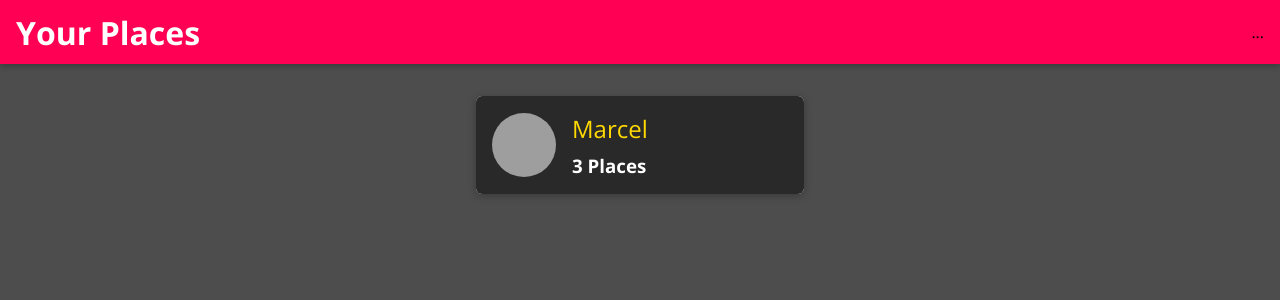
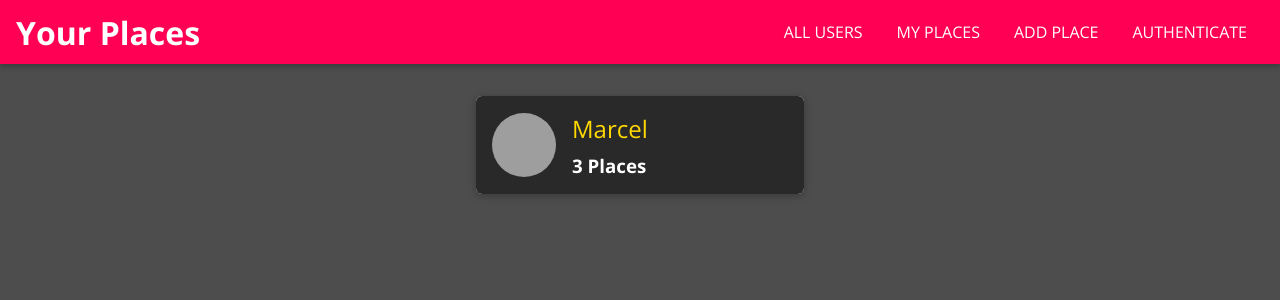
Before and after one commit to filus4/MERN-course, a React (Create React App) app in the folder FRONTEND/: page / in a window 1280 px wide. Shown: the top 300 px of the page. Built offline with nearby package versions, Linux system fonts and the light colour scheme; grey boxes are pictures that could not be loaded.

Commit message:
add navigation links

```diff
--- a/FRONTEND/src/shared/components/Navigation/main-navigation.js
+++ b/FRONTEND/src/shared/components/Navigation/main-navigation.js
@@ -2,6 +2,7 @@ import React from "react";
 import { Link } from "react-router-dom/cjs/react-router-dom";
 
 import MainHeader from "./main-header";
+import NavLinks from "./nav-links";
 import styles from "./main-navigation.module.css";
 
 const MainNavigation = (props) => {
@@ -15,7 +16,9 @@ const MainNavigation = (props) => {
       <h1 className={styles["main-navigation__title"]}>
         <Link to="/">Your Places</Link>
       </h1>
-      <nav>...</nav>
+      <nav>
+        <NavLinks />
+      </nav>
     </MainHeader>
   );
 };
--- /dev/null
+++ b/FRONTEND/src/shared/components/Navigation/nav-links.js
@@ -0,0 +1,27 @@
+import React from "react";
+import { NavLink } from "react-router-dom/cjs/react-router-dom";
+
+import styles from "./nav-links.module.css";
+
+const NavLinks = () => {
+  return (
+    <ul className={styles["nav-links"]}>
+      <li>
+        <NavLink to="/" exact>
+          ALL USERS
+        </NavLink>
+      </li>
+      <li>
+        <NavLink to="/u1/places">MY PLACES</NavLink>
+      </li>
+      <li>
+        <NavLink to="/places/new">ADD PLACE</NavLink>
+      </li>
+      <li>
+        <NavLink to="/auth">AUTHENTICATE</NavLink>
+      </li>
+    </ul>
+  );
+};
+
+export default NavLinks;
--- /dev/null
+++ b/FRONTEND/src/shared/components/Navigation/nav-links.module.css
@@ -0,0 +1,76 @@
+.nav-links {
+  list-style: none;
+  margin: 0;
+  padding: 0;
+  width: 100%;
+  height: 100%;
+  display: flex;
+  flex-direction: column;
+  justify-content: center;
+  align-items: center;
+}
+
+.nav-links li {
+  margin: 1rem;
+}
+
+.nav-links a {
+  border: 1px solid transparent;
+  color: #292929;
+  text-decoration: none;
+  padding: 0.5rem;
+}
+
+.nav-links a:hover,
+.nav-links a:active,
+.nav-links a.active {
+  background: #f8df00;
+  border-color: #292929;
+  color: #292929;
+}
+
+.nav-links button {
+  cursor: pointer;
+  border: 1px solid #292929;
+  color: #292929;
+  background: transparent;
+  padding: 0.5rem;
+  font: inherit;
+}
+
+.nav-links button:focus {
+  outline: none;
+}
+
+.nav-links button:hover,
+.nav-links button:active {
+  background: #292929;
+  color: white;
+}
+
+@media (min-width: 768px) {
+  .nav-links {
+    flex-direction: row;
+  }
+
+  .nav-links li {
+    margin: 0 0.5rem;
+  }
+
+  .nav-links a {
+    color: white;
+    text-decoration: none;
+  }
+
+  .nav-links button {
+    border: 1px solid white;
+    color: white;
+    background: transparent;
+  }
+
+  .nav-links button:hover,
+  .nav-links button:active {
+    background: #f8df00;
+    color: #292929;
+  }
+}
```
